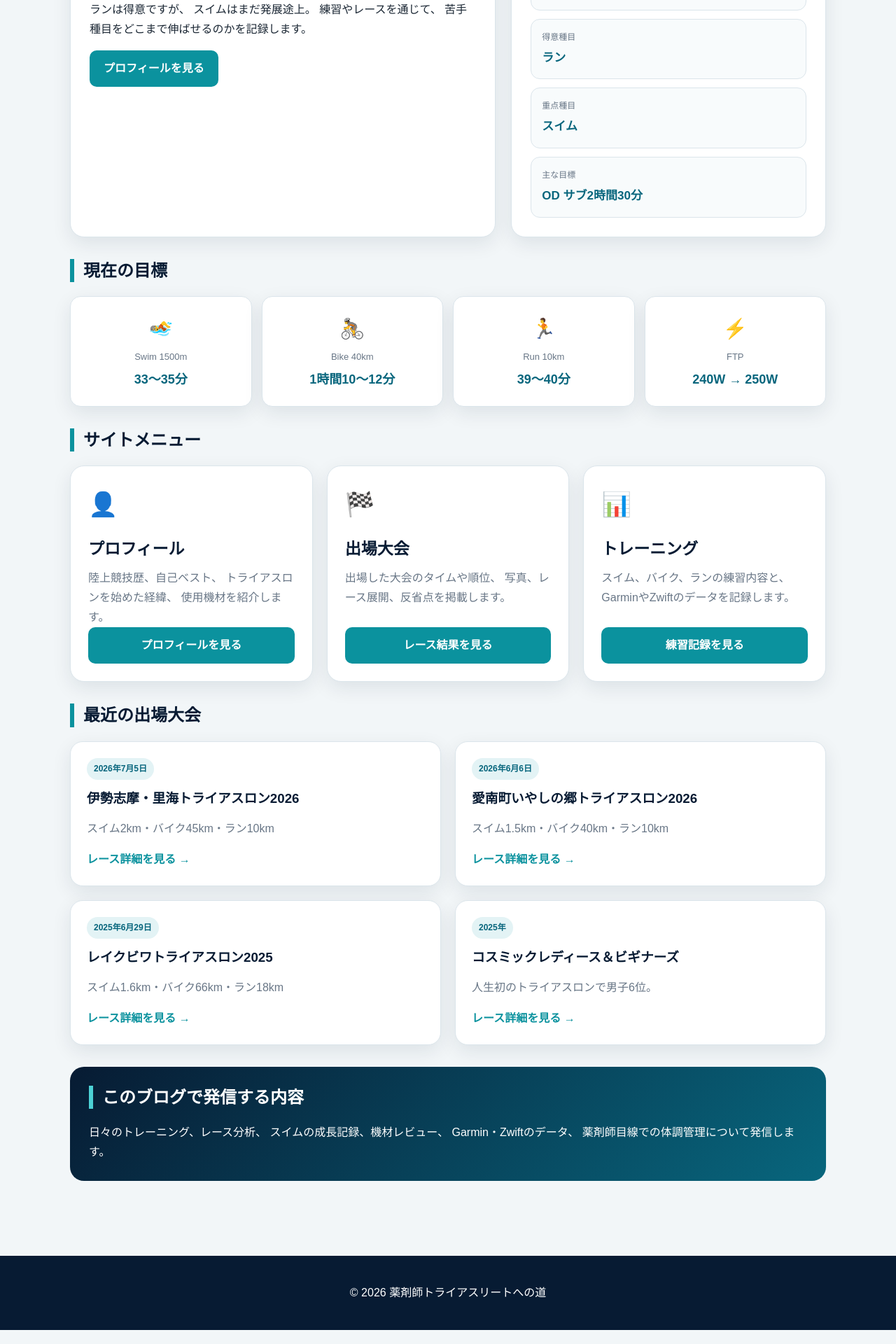
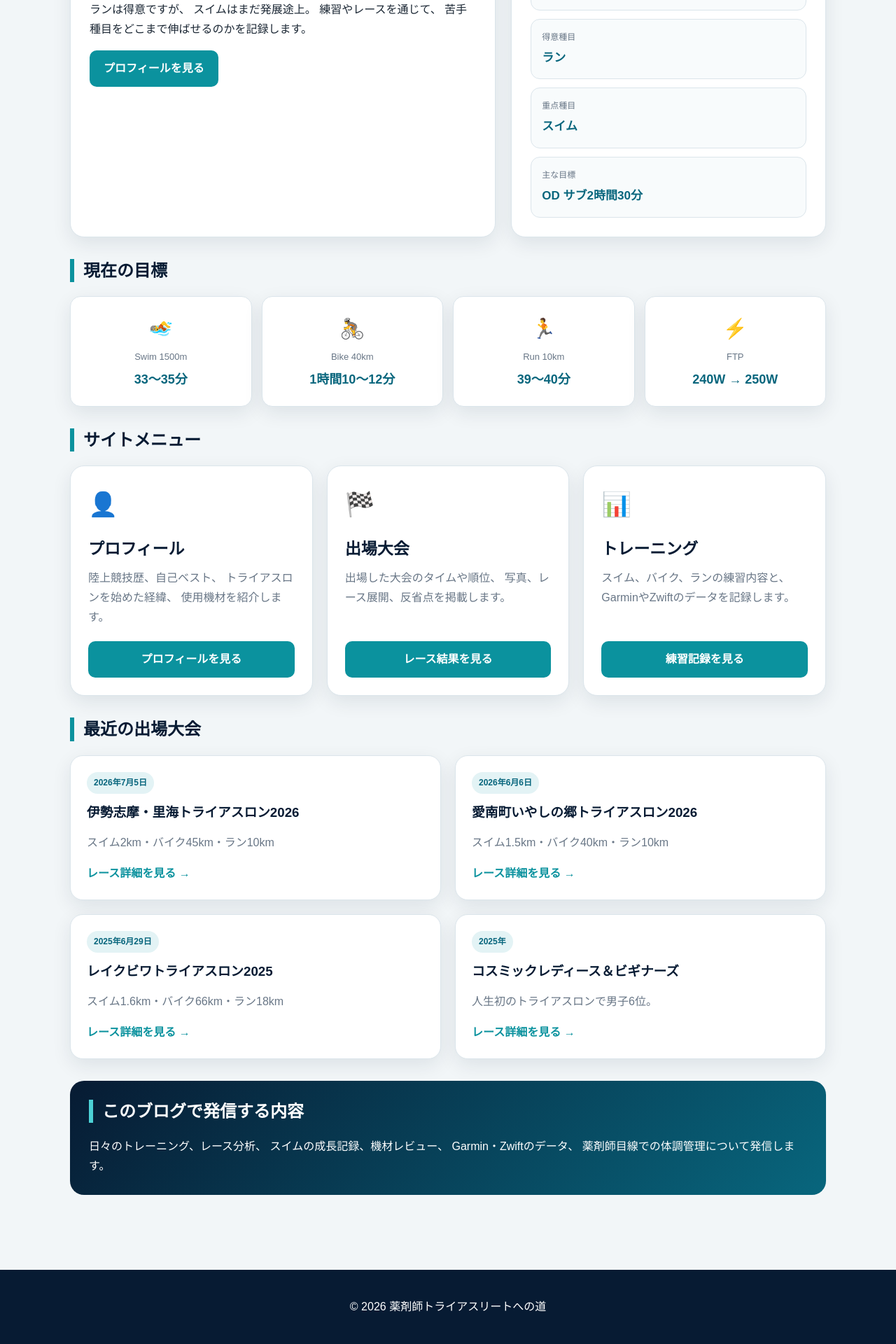
Before and after one commit to DISK1004/disk1004.github.io, a Jekyll site: the page index.html, which Jekyll copies as it is, in a window 1280 px wide. Shown: the part 917-2837 px from the top of the page at 70% size. Built offline with Jekyll 4.4.1, drawn with Linux system fonts in a browser that asks for light colours.

Commit message:
index.html の更新

```diff
--- a/index.html
+++ b/index.html
@@ -2,19 +2,20 @@
 <html lang="ja">
 
 <head>
+  <meta charset="UTF-8">
 
-<!-- Google tag (gtag.js) -->
-<script async src="https://www.googletagmanager.com/gtag/js?id=G-TQT8EEHLBN"></script>
-<script>
-  window.dataLayer = window.dataLayer || [];
-  function gtag(){dataLayer.push(arguments);}
-  gtag('js', new Date());
+  <!-- Google tag (gtag.js) -->
+  <script async src="https://www.googletagmanager.com/gtag/js?id=G-TQT8EEHLBN"></script>
+  <script>
+    window.dataLayer = window.dataLayer || [];
 
-  gtag('config', 'G-TQT8EEHLBN');
-</script>
+    function gtag() {
+      dataLayer.push(arguments);
+    }
 
-
-  <meta charset="UTF-8">
+    gtag('js', new Date());
+    gtag('config', 'G-TQT8EEHLBN');
+  </script>
 
   <meta
     name="viewport"
@@ -106,12 +107,12 @@
       display: inline-block;
       margin-bottom: 16px;
       padding: 7px 14px;
-      border: 1px solid rgba(255,255,255,.4);
+      border: 1px solid rgba(255, 255, 255, 0.4);
       border-radius: 999px;
-      background: rgba(255,255,255,.08);
+      background: rgba(255, 255, 255, 0.08);
       font-size: 13px;
       font-weight: bold;
-      letter-spacing: .12em;
+      letter-spacing: 0.12em;
     }
 
     .hero h1 {
@@ -131,7 +132,7 @@
       padding: 18px 20px;
       border-left: 5px solid #4cd1d5;
       border-radius: 12px;
-      background: rgba(255,255,255,.09);
+      background: rgba(255, 255, 255, 0.09);
     }
 
     .hero-goal span {
@@ -148,10 +149,10 @@
 
     .hero-photo {
       overflow: hidden;
-      border: 1px solid rgba(255,255,255,.22);
+      border: 1px solid rgba(255, 255, 255, 0.22);
       border-radius: 22px;
-      background: rgba(255,255,255,.08);
-      box-shadow: 0 16px 45px rgba(0,0,0,.22);
+      background: rgba(255, 255, 255, 0.08);
+      box-shadow: 0 16px 45px rgba(0, 0, 0, 0.22);
     }
 
     .hero-photo img {
@@ -174,7 +175,7 @@
       padding: 13px 8px;
       text-align: center;
       background: white;
-      box-shadow: 0 3px 14px rgba(20,45,70,.1);
+      box-shadow: 0 3px 14px rgba(20, 45, 70, 0.1);
     }
 
     nav a {
@@ -212,7 +213,7 @@
 
     .intro-grid {
       display: grid;
-      grid-template-columns: 1.15fr .85fr;
+      grid-template-columns: 1.15fr 0.85fr;
       gap: 22px;
     }
 
@@ -310,7 +311,7 @@
     }
 
     .link-card p {
-      margin: 0;
+      margin: 0 0 20px;
       color: var(--muted);
     }
 
@@ -494,15 +495,15 @@
       このサイトについて
     </a>
 
-    <a href="profile.html">
+    <a href="/profile.html">
       プロフィール
     </a>
 
-    <a href="races.html">
+    <a href="/races.html">
       出場大会
     </a>
 
-    <a href="training.html">
+    <a href="/training.html?v=4">
       練習記録
     </a>
 
@@ -537,7 +538,7 @@
 
             <a
               class="button"
-              href="profile.html"
+              href="/profile.html"
             >
               プロフィールを見る
             </a>
@@ -547,51 +548,23 @@
           <div class="card mini-profile">
 
             <div class="mini-item">
-
-              <span>
-                職業
-              </span>
-
-              <strong>
-                薬剤師
-              </strong>
-
+              <span>職業</span>
+              <strong>薬剤師</strong>
             </div>
 
             <div class="mini-item">
-
-              <span>
-                得意種目
-              </span>
-
-              <strong>
-                ラン
-              </strong>
-
+              <span>得意種目</span>
+              <strong>ラン</strong>
             </div>
 
             <div class="mini-item">
-
-              <span>
-                重点種目
-              </span>
-
-              <strong>
-                スイム
-              </strong>
-
+              <span>重点種目</span>
+              <strong>スイム</strong>
             </div>
 
             <div class="mini-item">
-
-              <span>
-                主な目標
-              </span>
-
-              <strong>
-                OD サブ2時間30分
-              </strong>
-
+              <span>主な目標</span>
+              <strong>OD サブ2時間30分</strong>
             </div>
 
           </div>
@@ -609,67 +582,27 @@
         <div class="goal-grid">
 
           <div class="goal-card">
-
-            <div class="icon">
-              🏊
-            </div>
-
-            <span>
-              Swim 1500m
-            </span>
-
-            <strong>
-              33〜35分
-            </strong>
-
+            <div class="icon">🏊</div>
+            <span>Swim 1500m</span>
+            <strong>33〜35分</strong>
           </div>
 
           <div class="goal-card">
-
-            <div class="icon">
-              🚴
-            </div>
-
-            <span>
-              Bike 40km
-            </span>
-
-            <strong>
-              1時間10〜12分
-            </strong>
-
+            <div class="icon">🚴</div>
+            <span>Bike 40km</span>
+            <strong>1時間10〜12分</strong>
           </div>
 
           <div class="goal-card">
-
-            <div class="icon">
-              🏃
-            </div>
-
-            <span>
-              Run 10km
-            </span>
-
-            <strong>
-              39〜40分
-            </strong>
-
+            <div class="icon">🏃</div>
+            <span>Run 10km</span>
+            <strong>39〜40分</strong>
           </div>
 
           <div class="goal-card">
-
-            <div class="icon">
-              ⚡
-            </div>
-
-            <span>
-              FTP
-            </span>
-
-            <strong>
-              240W → 250W
-            </strong>
-
+            <div class="icon">⚡</div>
+            <span>FTP</span>
+            <strong>240W → 250W</strong>
           </div>
 
         </div>
@@ -686,9 +619,7 @@
 
           <article class="link-card">
 
-            <div class="link-icon">
-              👤
-            </div>
+            <div class="link-icon">👤</div>
 
             <h3>
               プロフィール
@@ -702,7 +633,7 @@
 
             <a
               class="button"
-              href="profile.html"
+              href="/profile.html"
             >
               プロフィールを見る
             </a>
@@ -711,9 +642,7 @@
 
           <article class="link-card">
 
-            <div class="link-icon">
-              🏁
-            </div>
+            <div class="link-icon">🏁</div>
 
             <h3>
               出場大会
@@ -726,7 +655,7 @@
 
             <a
               class="button"
-              href="races.html"
+              href="/races.html"
             >
               レース結果を見る
             </a>
@@ -735,9 +664,7 @@
 
           <article class="link-card">
 
-            <div class="link-icon">
-              📊
-            </div>
+            <div class="link-icon">📊</div>
 
             <h3>
               トレーニング
@@ -785,7 +712,7 @@
 
             <a
               class="text-link"
-              href="iseshima2026.html"
+              href="/iseshima2026.html"
             >
               レース詳細を見る →
             </a>
@@ -808,7 +735,7 @@
 
             <a
               class="text-link"
-              href="ainan2026.html"
+              href="/ainan2026.html"
             >
               レース詳細を見る →
             </a>
@@ -831,7 +758,7 @@
 
             <a
               class="text-link"
-              href="lakebiwa2025.html"
+              href="/lakebiwa2025.html"
             >
               レース詳細を見る →
             </a>
@@ -854,7 +781,7 @@
 
             <a
               class="text-link"
-              href="cosmic2025.html"
+              href="/cosmic2025.html"
             >
               レース詳細を見る →
             </a>
```
Also changed, not shown: other parts of index.html (+1 -1 lines).
